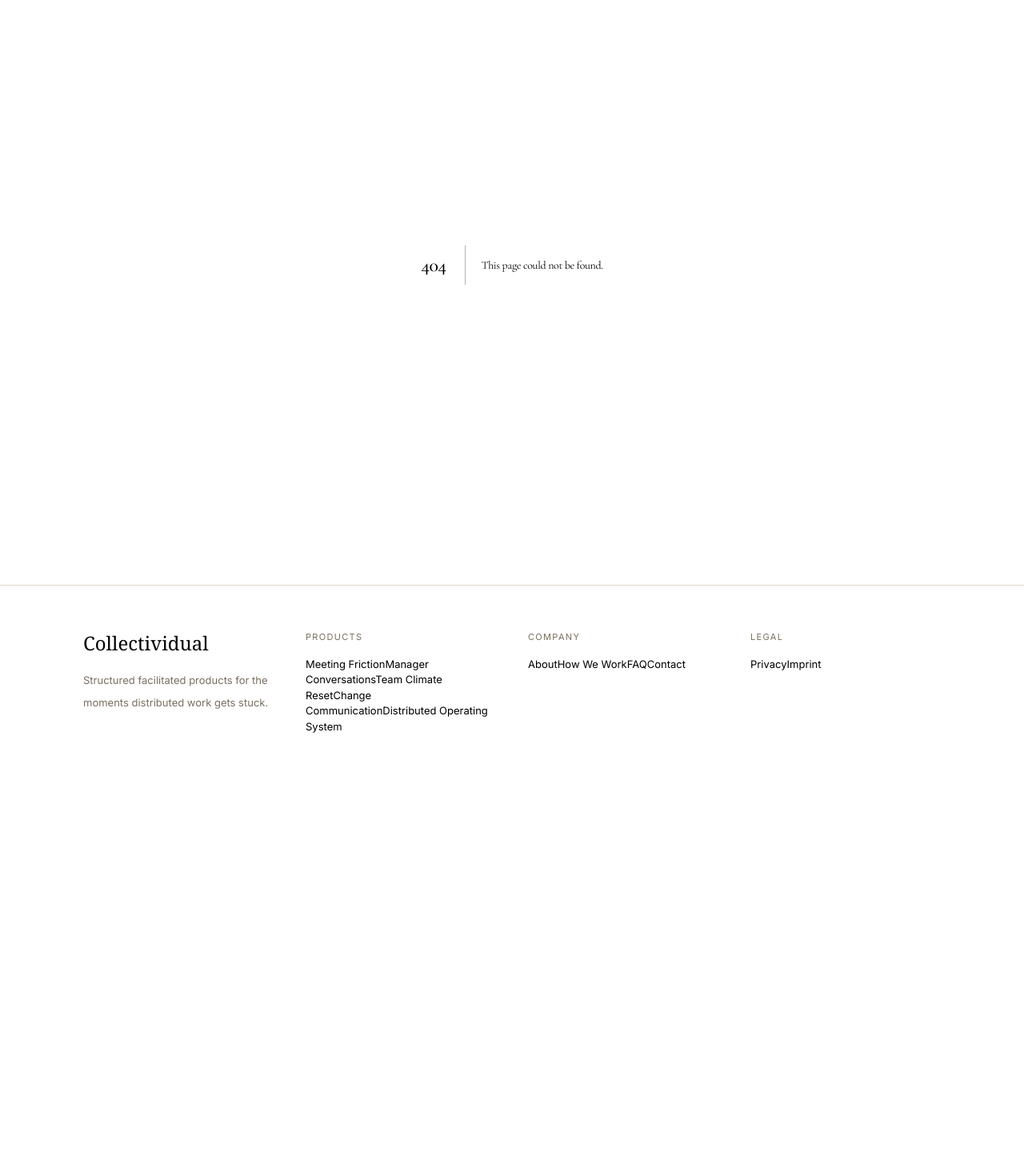
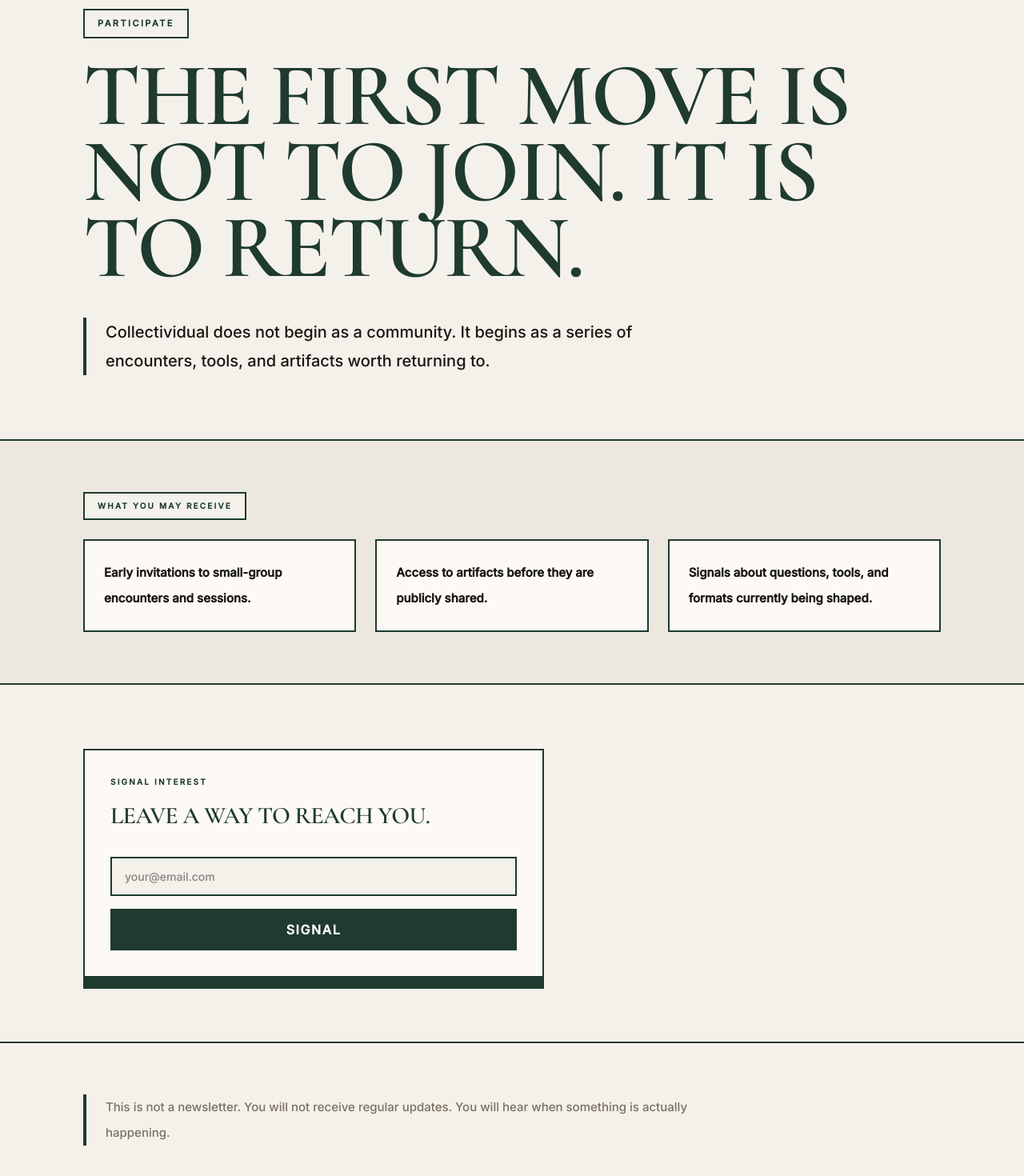
Before and after one commit to selaleakirmak-cmyk/collectividual-site, a Next.js app: page /join in a window 1280 px wide. Before the commit this address had no page. Shown: the part 142-1612 px from the top of the page at 80% size. Before the commit the page ends 1116 px from the top, so only its background shows below. Built offline with nearby package versions, Linux system fonts and the light colour scheme.

Commit message:
Add join page for early participation

```diff
--- /dev/null
+++ b/app/join/page.tsx
@@ -0,0 +1,91 @@
+import Container from "@/components/site/Container";
+
+export const metadata = {
+  title: "Join | Collectividual",
+  description:
+    "Signal interest in future encounters, early artifacts, evolving formats, and small-group sessions from Collectividual.",
+};
+
+export default function JoinPage() {
+  return (
+    <main>
+      <section className="border-b-2 border-[var(--accent)] py-20">
+        <Container>
+          <p className="mb-6 inline-flex border-2 border-[var(--accent)] px-4 py-2 text-[11px] font-black uppercase tracking-[0.22em] text-[var(--accent)]">
+            Participate
+          </p>
+
+          <h1 className="max-w-5xl text-[4rem] font-black uppercase leading-[0.85] tracking-[-0.05em] text-[var(--accent)] md:text-[7rem]">
+            The first move is not to join. It is to return.
+          </h1>
+
+          <p className="mt-10 max-w-3xl border-l-4 border-[var(--accent)] pl-6 text-[20px] font-medium leading-9 text-[var(--text)]">
+            Collectividual does not begin as a community. It begins as a series
+            of encounters, tools, and artifacts worth returning to.
+          </p>
+        </Container>
+      </section>
+
+      <section className="border-b-2 border-[var(--accent)] bg-[var(--surface-soft)] py-16">
+        <Container>
+          <p className="mb-6 inline-flex border-2 border-[var(--accent)] bg-[var(--bg)] px-4 py-2 text-[10px] font-black uppercase tracking-[0.22em] text-[var(--accent)]">
+            What you may receive
+          </p>
+
+          <div className="grid gap-6 md:grid-cols-3">
+            {[
+              "Early invitations to small-group encounters and sessions.",
+              "Access to artifacts before they are publicly shared.",
+              "Signals about questions, tools, and formats currently being shaped.",
+            ].map((item) => (
+              <div
+                key={item}
+                className="border-2 border-[var(--accent)] bg-[var(--surface)] p-6 text-[15px] font-semibold leading-8 transition hover:-translate-y-1 hover:shadow-[0_10px_0_var(--accent)]"
+              >
+                {item}
+              </div>
+            ))}
+          </div>
+        </Container>
+      </section>
+
+      <section className="border-b-2 border-[var(--accent)] py-20">
+        <Container>
+          <div className="max-w-xl border-2 border-[var(--accent)] bg-[var(--surface)] p-8 shadow-[0_14px_0_var(--accent)]">
+            <p className="mb-4 text-[10px] font-black uppercase tracking-[0.22em] text-[var(--accent)]">
+              Signal interest
+            </p>
+
+            <h2 className="text-3xl font-black uppercase leading-tight text-[var(--accent)]">
+              Leave a way to reach you.
+            </h2>
+
+            <form className="mt-8 flex flex-col gap-4">
+              <input
+                type="email"
+                placeholder="your@email.com"
+                className="border-2 border-[var(--accent)] bg-[var(--bg)] px-4 py-3 text-[14px] font-medium outline-none"
+              />
+
+              <button
+                type="submit"
+                className="border-2 border-[var(--accent)] bg-[var(--accent)] px-6 py-3 font-black uppercase tracking-[0.1em] text-white transition hover:-translate-y-1 hover:shadow-[0_8px_0_var(--text)]"
+              >
+                Signal
+              </button>
+            </form>
+          </div>
+        </Container>
+      </section>
+
+      <section className="py-16">
+        <Container>
+          <div className="max-w-3xl border-l-4 border-[var(--accent)] pl-6 text-[15px] font-medium leading-8 text-[var(--muted)]">
+            This is not a newsletter. You will not receive regular updates. You
+            will hear when something is actually happening.
+          </div>
+        </Container>
+      </section>
+    </main>
+  );
+}
```
